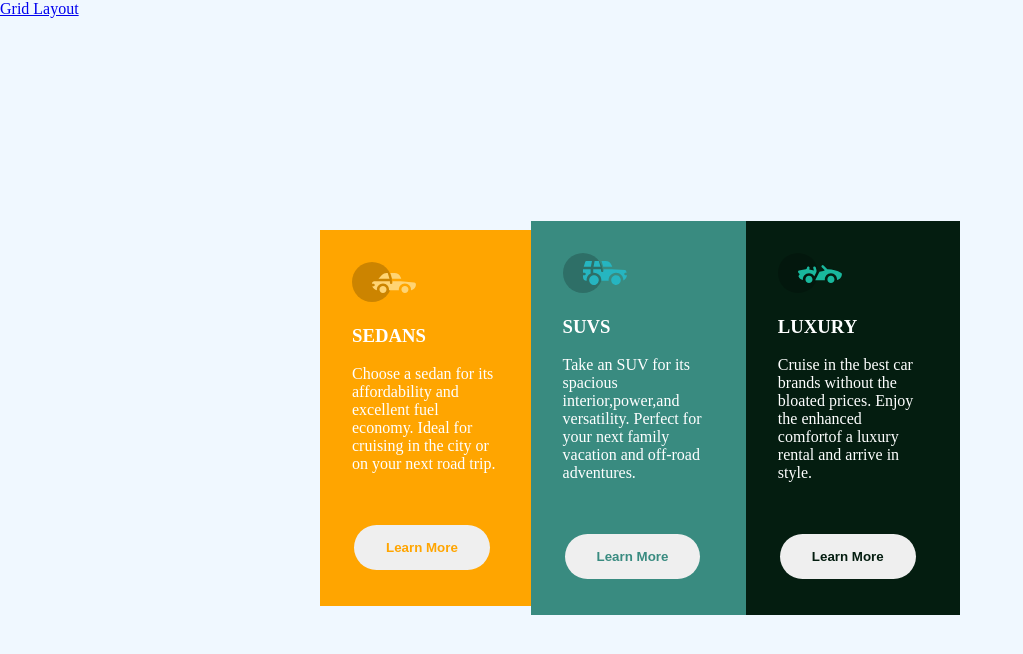
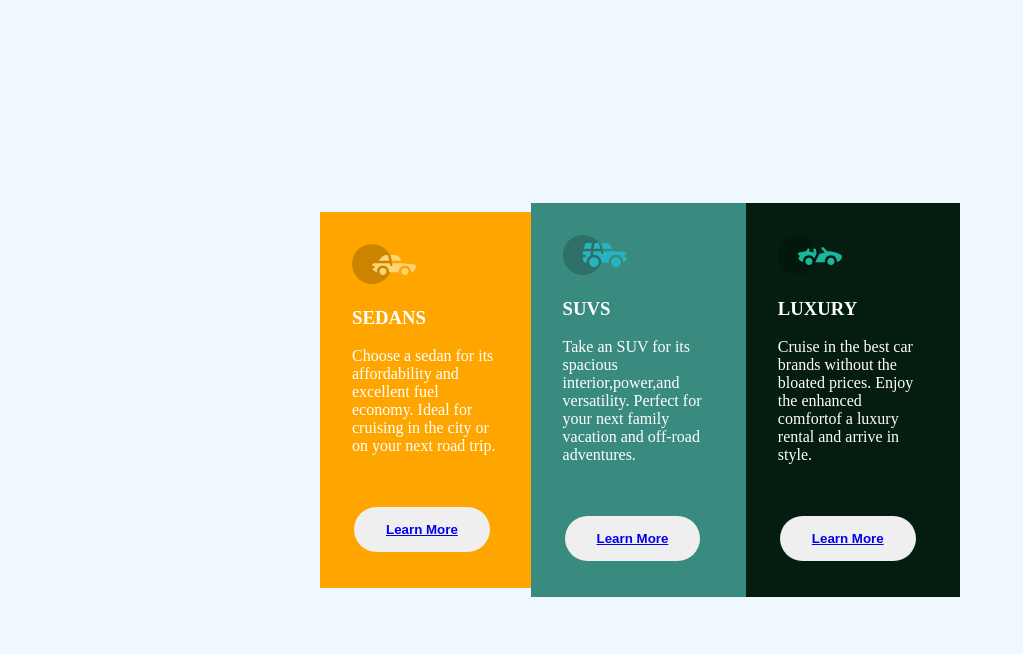
Before and after one commit to Laniyee/flex-and-grid, a plain HTML site: page index.html in a window 1280 px wide. Shown: the whole page, without its empty margins (0-1023 px from the left). Drawn offline with Linux system fonts and the light colour scheme.

Commit message:
Update index.html

```diff
--- a/index.html
+++ b/index.html
@@ -9,25 +9,25 @@
     <link rel="stylesheet" href="styles.css">
 </head>
 <body>
-    <a href="grid.html">Grid Layout</a>
     <main class="wrapper">
         <div class="sedan">
             <img src="icon-sedans.svg" alt="">
             <h3>SEDANS</h3>
             <p>Choose a sedan for its affordability and excellent fuel economy. Ideal for cruising in the city or on your next road trip.</p>
-            <button class="first">Learn More</button>
+            <button class="first">
+    <a href="grid.html">Learn More</a></button>
         </div>
         <div class="suv">
             <img src="icon-suvs.svg" alt="">
             <h3>SUVS</h3>
             <p>Take an SUV for its spacious interior,power,and versatility. Perfect for your next family vacation and off-road adventures.</p>
-            <button class="second">Learn More</button>
+            <button class="second"> <a href="grid.html">Learn More</a></button>
         </div>
         <div class="luxury">
             <img src="icon-luxury.svg" alt="">
             <h3>LUXURY</h3>
             <p>Cruise in the best car brands without the bloated prices. Enjoy the enhanced comfortof a luxury rental and arrive in style.</p>
-            <button class="third">Learn More</button>
+            <button class="third"> <a href="grid.html">Learn More</a></button>
 
         </div>
     </main>
```
